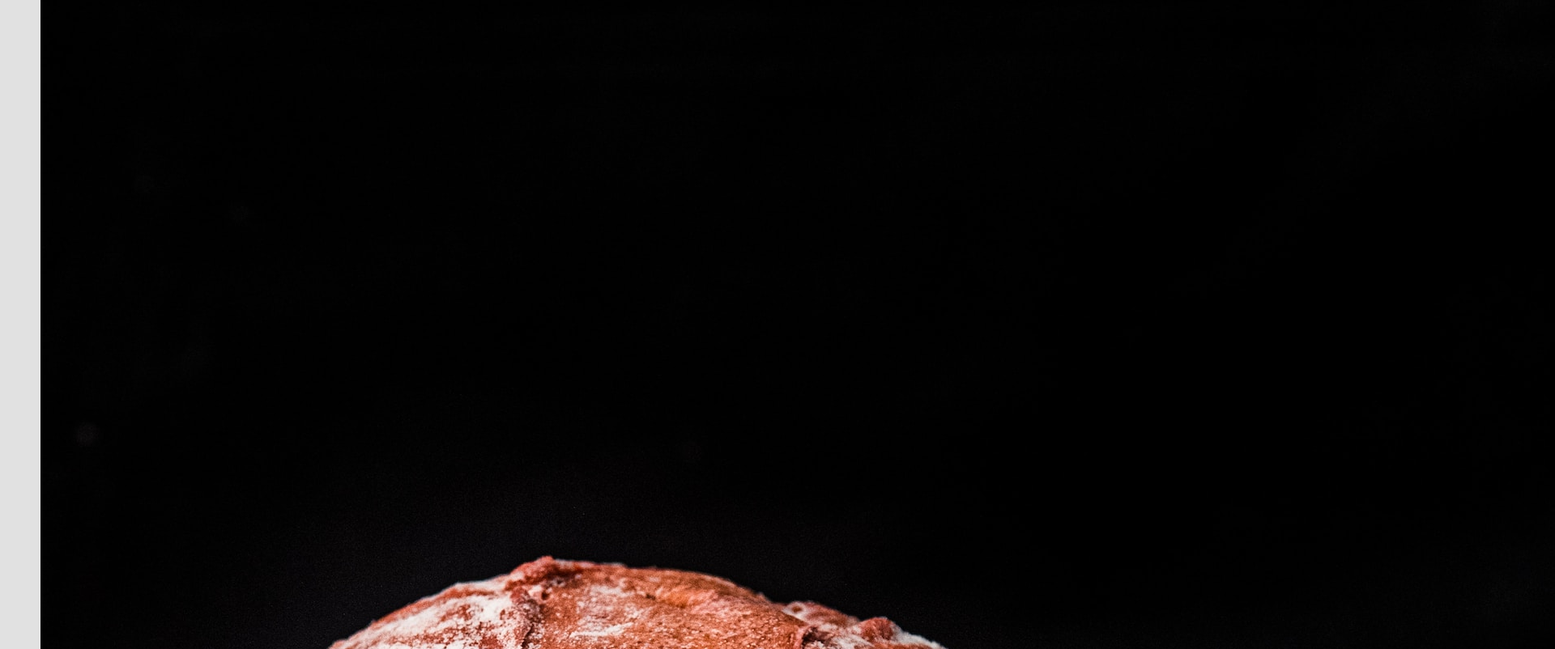
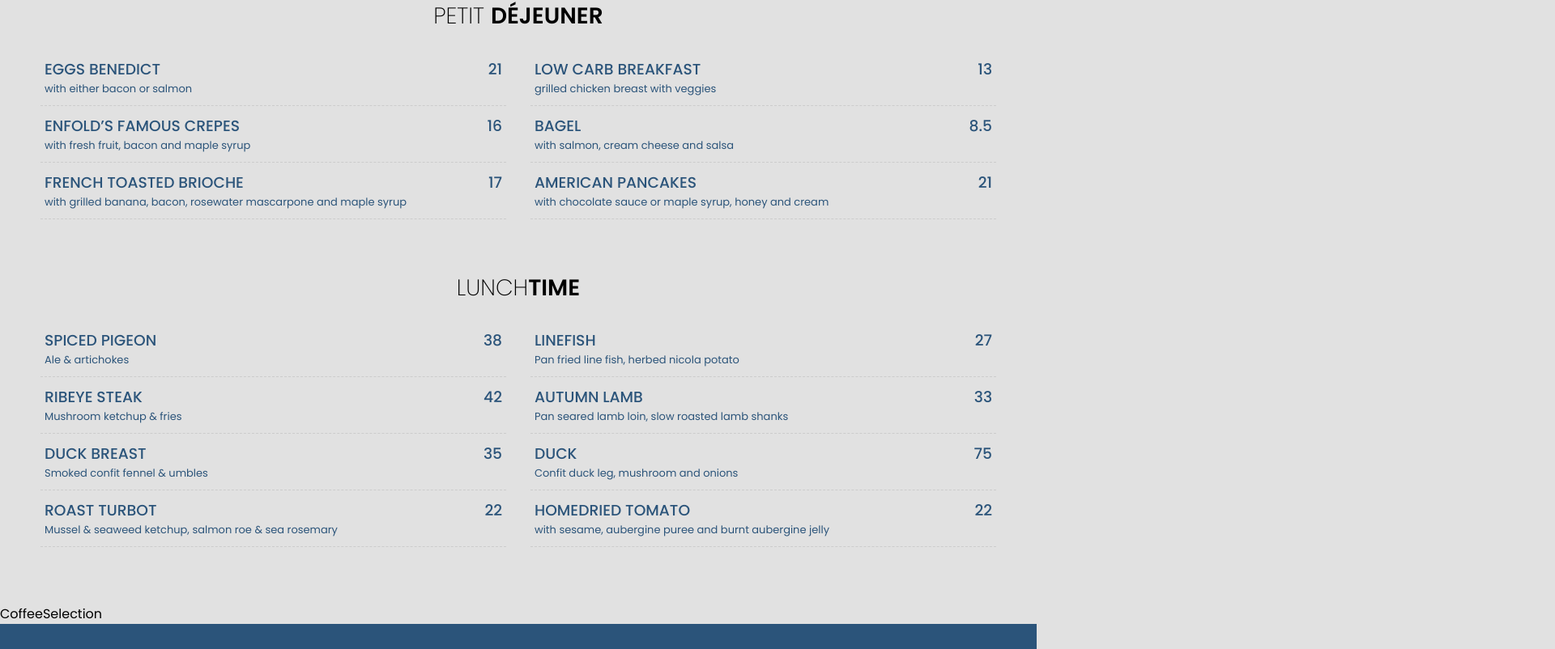
Before and after one commit to Chrisanto76/st_cyr_website, a React (Vite) app: page /menu in a window 1280 px wide. Shown: the part 798-1600 px from the top of the page at 81% size, 1920 px wide, since content can reach past the window. Built offline with nearby package versions, Linux system fonts and the light colour scheme.

Commit message:
add LunchTime file and CoffeeSelection folders

```diff
--- a/src/components/ListItem/ListItem.css
+++ b/src/components/ListItem/ListItem.css
@@ -0,0 +1,25 @@
+.list--items {
+    margin: auto;
+    max-width: 800px;
+}
+
+.list--items ul {
+    width: 100%;
+}
+
+.list--items ul li {
+    display: flex;
+    padding: 10px 5px;
+    border-bottom: 1px dashed #ccc;
+}
+
+.list--items ul li h3 {
+    margin-left: auto;
+}
+
+.list--items img {
+    width: 50px;
+    height: 50px;
+    border-radius: 50%;
+    margin-right: 15px;
+}
--- a/src/components/Navbar/Navbar.jsx
+++ b/src/components/Navbar/Navbar.jsx
@@ -14,12 +14,13 @@ const Navbar = () => {
 			<div className="container">
 				<div className="nav--bar">
 					<Link to="/" className="logo">
-						<img
+						{/* <img
 							src="./src/assets/logo.png"
 							alt="logo"
 							height={50}
 							width={50}
-						/>
+						/> */}
+						<h1 className="heading--logo">le st cyr</h1>
 					</Link>
 					<ul className={click ? 'nav--menu active' : 'nav--menu'}>
 						<li onClick={handleClick}>
--- a/src/index.css
+++ b/src/index.css
@@ -81,7 +81,14 @@ blockquote {
 	border-left: 7px solid var(--color-primary);
 	padding-left: 20px;
 }
-
+ .heading--logo {
+	font-family: 'Pacifico', cursive;
+	font-style: oblique;
+	font-size: 32px;
+	color: var(--color-white);
+	padding: 9px 10px;
+	text-shadow: 2px 2px 2px var(--color-tertiary);
+ }
 .heading--primary {
 	color: var(--color-white);
 	font-size: 60px;
--- /dev/null
+++ b/src/pages/Menu/Breakfast/Breakfast.css
@@ -0,0 +1,4 @@
+.breakfast h1 {
+    text-align: center;
+    padding-bottom: 25px;
+}
--- /dev/null
+++ b/src/pages/Menu/Breakfast/Breakfast.jsx
@@ -0,0 +1,72 @@
+import React from 'react';
+import './Breakfast.css';
+import ListItem from '../../../components/ListItem/ListItem';
+
+const menuDataLeft = [
+	{
+		title: 'Eggs Benedict',
+		description: 'with either bacon or salmon',
+		price: '21',
+	},
+	{
+		title: 'Enfold’s famous Crepes',
+		description: 'with fresh fruit, bacon and maple syrup',
+		price: '16',
+	},
+	{
+		title: 'French Toasted Brioche',
+		description:
+			'with grilled banana, bacon, rosewater mascarpone and maple syrup',
+		price: '17',
+	},
+];
+
+const menuDataRight = [
+	{
+		title: 'Low Carb Breakfast',
+		description: 'grilled chicken breast with veggies',
+		price: 13,
+	},
+	{
+		title: 'Bagel',
+		description: 'with salmon, cream cheese and salsa',
+		price: 8.5,
+	},
+	{
+		title: 'American Pancakes',
+		description: 'with chocolate  sauce or maple syrup, honey and cream',
+		price: 21,
+	},
+];
+const Breakfast = () => {
+	return (
+		<div className="container breakfast">
+			<h1 className="heading--secondary">
+				Petit <span>Déjeuner</span>
+			</h1>
+
+			<div className="grid--container">
+				<div>
+					{menuDataLeft.map((item) => (
+						<ListItem
+							title={item.title}
+							description={item.description}
+							price={item.price}
+						/>
+					))}
+				</div>
+				<div>
+					{menuDataRight.map((item) => (
+						<ListItem
+							title={item.title}
+							description={item.description}
+							price={item.price}
+						/>
+					))}
+				</div>
+			</div>
+		</div>
+	);
+};
+
+export default Breakfast;
--- /dev/null
+++ b/src/pages/Menu/CoffeeSelection/CoffeeSelection.jsx
@@ -0,0 +1,8 @@
+import React from 'react';
+import './CoffeeSelection.css';
+
+const CoffeeSelection = () => {
+	return <div>CoffeeSelection</div>;
+};
+
+export default CoffeeSelection;
--- /dev/null
+++ b/src/pages/Menu/LunchTime/LunchTime.css
@@ -0,0 +1,4 @@
+.lunch--time h1{
+    text-align: center;
+    padding-bottom: 25px;
+}
--- /dev/null
+++ b/src/pages/Menu/LunchTime/LunchTime.jsx
@@ -0,0 +1,84 @@
+import React from 'react';
+import ListItem from '../../../components/ListItem/ListItem';
+import './LunchTime.css';
+
+const menuDataLeft = [
+	{
+		title: 'Spiced Pigeon',
+		description: 'Ale & artichokes',
+		price: 38,
+	},
+	{
+		title: 'Ribeye Steak',
+		description: 'Mushroom ketchup & fries',
+		price: 42,
+	},
+	{
+		title: 'Duck Breast',
+		description: 'Smoked confit fennel & umbles',
+		price: 35,
+	},
+	{
+		title: 'Roast Turbot',
+		description: 'Mussel & seaweed ketchup, salmon roe & sea rosemary',
+		price: 22,
+	},
+];
+
+const menuDataRight = [
+	{
+		title: 'Linefish',
+		description: 'Pan fried line fish, herbed nicola potato',
+		price: 27,
+	},
+	{
+		title: 'Autumn Lamb',
+		description: 'Pan seared lamb loin, slow roasted lamb shanks',
+		price: 33,
+	},
+	{
+		title: 'Duck',
+		description: 'Confit duck leg, mushroom and onions',
+		price: 75,
+	},
+	{
+		title: 'Homedried Tomato',
+		description: 'with sesame, aubergine puree and burnt aubergine jelly',
+		price: 22,
+	},
+];
+
+const LunchTime = () => {
+	return (
+		<div className="section">
+			<div className="container lunch--time">
+				<h1 className="heading--secondary">
+					Lunch<span>Time</span>
+				</h1>
+
+				<div className="grid--container">
+					<div>
+						{menuDataLeft.map((item) => (
+							<ListItem
+								title={item.title}
+								description={item.description}
+								price={item.price}
+							/>
+						))}
+					</div>
+					<div>
+						{menuDataRight.map((item) => (
+							<ListItem
+								title={item.title}
+								description={item.description}
+								price={item.price}
+							/>
+						))}
+					</div>
+				</div>
+			</div>
+		</div>
+	);
+};
+
+export default LunchTime;
--- a/src/pages/Menu/Menu.jsx
+++ b/src/pages/Menu/Menu.jsx
@@ -2,6 +2,9 @@ import React from 'react';
 import HeroImage from '../../components/HeroImage/HeroImage';
 import bgimage from '../../assets/coffee.jpg';
 import MenuOfTheDay from './MenuOfTheDay/MenuOfTheDay';
+import Breakfast from './Breakfast/Breakfast';
+import LunchTime from './LunchTime/LunchTime';
+import CoffeeSelection from './CoffeeSelection/CoffeeSelection';
 
 const Menu = () => {
 	return (
@@ -12,6 +15,9 @@ const Menu = () => {
 				text="Plats faits maison, cuisine de saison."
 			/>
 			<MenuOfTheDay />
+			<Breakfast />
+			<LunchTime />
+			<CoffeeSelection />
 		</div>
 	);
 };
--- a/src/pages/Menu/MenuOfTheDay/MenuofTheDay.css
+++ b/src/pages/Menu/MenuOfTheDay/MenuofTheDay.css
@@ -0,0 +1,4 @@
+.menu-of-the-day h1{
+    text-align: center;
+    padding-bottom: 10px;
+}
```
Also changed, not shown: src/pages/Menu/CoffeeSelection/CoffeeSelection.css (added).
